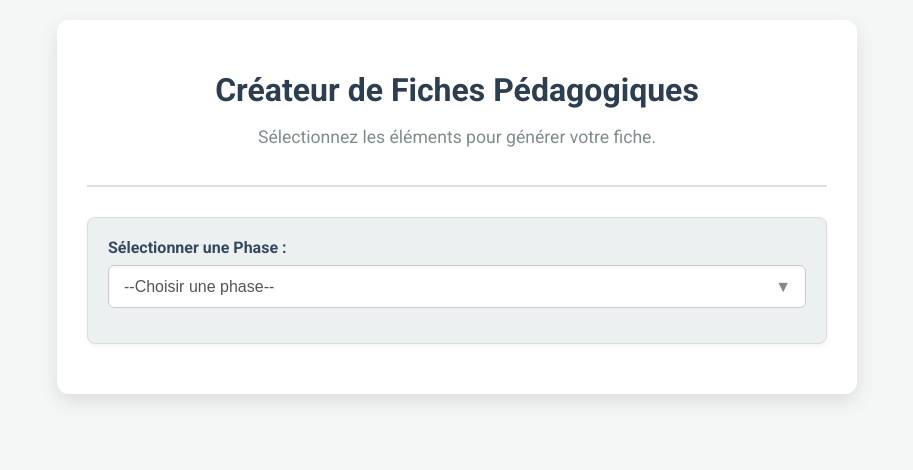
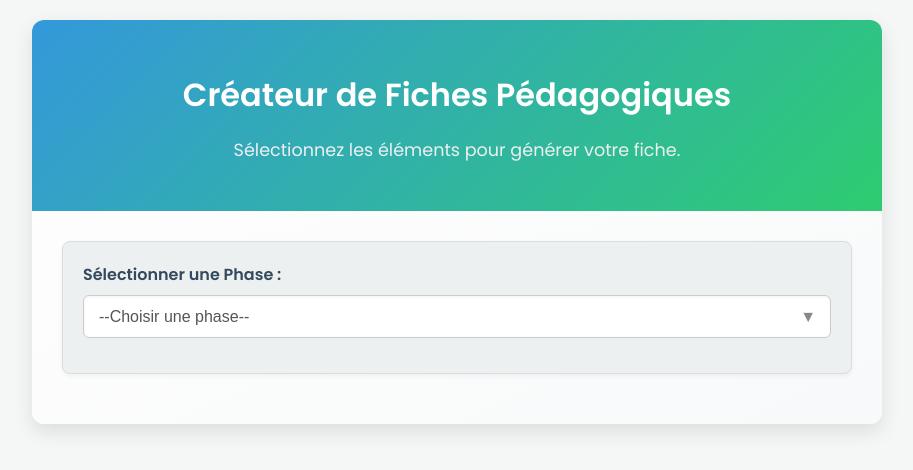
Before and after one commit to JPA31000/Builders-ance, a plain HTML site: page index.html in a window 1280 px wide. Shown: the whole page, without its empty margins (183-1096 px from the left). Drawn offline with nearby package versions, Linux system fonts and the light colour scheme; files that its build step writes are made by us from their sources; files whose address does not match are found by name.

Commit message:
Organize assets into folders and refresh design (#1)

```diff
--- a/style.css
+++ b/css/style.css
@@ -1,7 +1,7 @@
 /* css/style.css */
 
 body {
-    font-family: 'Roboto', sans-serif;
+    font-family: 'Poppins', 'Roboto', sans-serif;
     background-color: #f4f7f6; /* Un gris clair et doux */
     margin: 0;
     padding: 20px;
@@ -12,31 +12,34 @@ body {
     color: #333;
 }
 
+
 .container {
-    background-color: #ffffff;
+    background: linear-gradient(to bottom right, #ffffff, #f8f9fa);
     padding: 30px;
     border-radius: 12px; /* Coins plus arrondis */
     box-shadow: 0 8px 20px rgba(0, 0, 0, 0.1); /* Ombre plus prononcée */
-    max-width: 800px; /* Largeur maximale pour une meilleure lisibilité */
+    max-width: 850px; /* Largeur maximale pour une meilleure lisibilité */
     width: 100%;
     box-sizing: border-box;
 }
 
 header {
     text-align: center;
-    margin-bottom: 30px;
-    border-bottom: 2px solid #e0e0e0; /* Ligne de séparation subtile */
-    padding-bottom: 20px;
+    margin: -30px -30px 30px;
+    background: linear-gradient(135deg, #3498db, #2ecc71);
+    padding: 30px;
+    border-radius: 12px 12px 0 0;
+    color: #fff;
 }
 
 header h1 {
-    color: #2c3e50; /* Bleu foncé */
+    color: #fff;
     margin-bottom: 10px;
     font-weight: 700;
 }
 
 header p {
-    color: #7f8c8d; /* Gris moyen */
+    color: #ecf0f1;
     font-size: 1.1em;
 }
 
@@ -47,6 +50,12 @@ header p {
     padding: 20px;
     margin-bottom: 20px;
     box-shadow: 0 2px 5px rgba(0, 0, 0, 0.05); /* Ombre légère */
+    transition: box-shadow 0.2s ease, transform 0.2s ease;
+}
+
+.selection-card:hover {
+    box-shadow: 0 4px 10px rgba(0, 0, 0, 0.1);
+    transform: translateY(-2px);
 }
 
 .form-group {
@@ -179,7 +188,7 @@ h3 {
     display: block;
     width: 100%;
     padding: 15px;
-    background-color: #27ae60; /* Vert pour le bouton */
+    background: linear-gradient(135deg, #2ecc71, #27ae60);
     color: white;
     border: none;
     border-radius: 8px;
@@ -191,7 +200,7 @@ h3 {
 }
 
 .btn-primary:hover {
-    background-color: #2ecc71; /* Vert plus clair au survol */
+    background: linear-gradient(135deg, #3ddc84, #2ecc71);
     transform: translateY(-2px); /* Effet de léger soulèvement */
 }
 
--- a/index.html
+++ b/index.html
@@ -5,7 +5,7 @@
     <meta name="viewport" content="width=device-width, initial-scale=1.0">
     <title>Générateur de Fiches Pédagogiques</title>
     <link rel="stylesheet" href="css/style.css">
-    <link href="https://fonts.googleapis.com/css2?family=Roboto:wght@300;400;700&display=swap" rel="stylesheet">
+    <link href="https://fonts.googleapis.com/css2?family=Poppins:wght@400;600&family=Roboto:wght@300;400;700&display=swap" rel="stylesheet">
 </head>
 <body>
     <div class="container">
```
Also changed, not shown: js/data.js (renamed from data.js), js/pdf-generator.js (renamed from pdf-generator.js), js/script.js (renamed from script.js).
